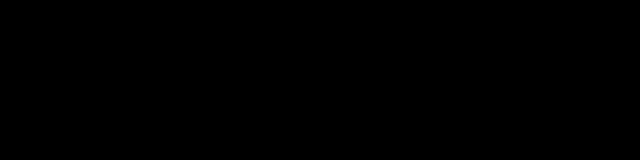
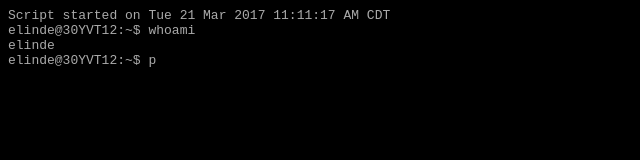
Before and after one commit to evanlinde/shell-2017-03-21, a plain HTML site: page full_terminal.html in a window 1280 px wide. Shown: the whole page, without its empty margins (0-640 px from the left). Drawn offline with Linux system fonts and the light colour scheme.

Commit message:
2017-03-21 - auto_push.sh

```diff
--- a/full_terminal.html
+++ b/full_terminal.html
@@ -294,6 +294,10 @@
 
 <body class="f9 b9">
 <pre>
+Script started on Tue 21 Mar 2017 11:11:17 AM CDT
+elinde@30YVT12:~$ whoami
+elinde
+elinde@30YVT12:~$ p
 </pre>
 </body>
 </html>
```
Also changed, not shown: 2 other files.
